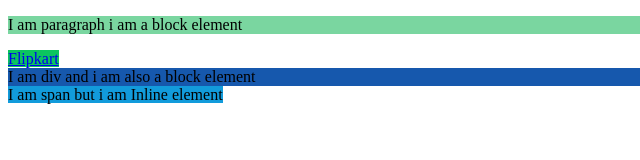
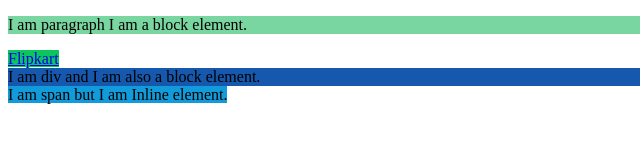
Before and after one commit to SnehaBrataGhosh/web-development-playbook, a plain HTML site: page Day 06/index.html in a window 1280 px wide. Shown: the full height of the page, 0-640 px from the left. Drawn offline with Linux system fonts and the light colour scheme.

Commit message:
Update and Push Day 06

```diff
--- a/Day 06/index.html
+++ b/Day 06/index.html
@@ -3,15 +3,15 @@
 <head>
     <meta charset="UTF-8">
     <meta name="viewport" content="width=device-width, initial-scale=1.0">
-    <title>Inline and block elements</title>
+    <title>Day-05 Inline and block elements</title>
     <link rel="stylesheet" href="style.css">
 </head>
 <body>
-    <p>I am paragraph i am a block element</p>
+    <p>I am paragraph I am a block element.</p>
     <a href="https://www.flipkart.com/">Flipkart</a>
     <div>
-        I am div and i am also a block element
+        I am div and I am also a block element.
     </div>
-    <span>I am span but i am Inline element</span>
+    <span>I am span but I am Inline element.</span>
 </body>
 </html>
--- a/Day 06/style.css
+++ b/Day 06/style.css
@@ -1,6 +1,7 @@
 p{
     background: #7ad6a0;
 }
+
 a{
     background: #0bc55f;
 }
@@ -8,6 +9,7 @@ a{
 div{
     background: #1658ad;
 }
+
 span{
     background: #129bdb;
 }
```
